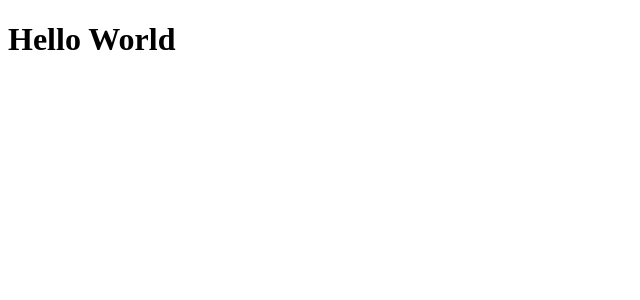
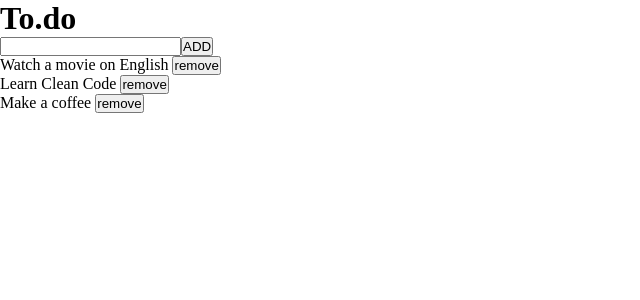
Before and after one commit to davicaju/todo-list, a React (Vite) app: page / in a window 1280 px wide. Shown: the top 300 px of the page, without its empty margins (0-640 px from the left). Built offline with nearby package versions, Linux system fonts and the light colour scheme.

Commit message:
temp: todo component with add and remove tasks

```diff
--- a/src/App.tsx
+++ b/src/App.tsx
@@ -1,7 +1,9 @@
+import { Todo } from "./components/Todo";
+
 export function App() {
   return (
     <div className="App">
-      <h1>Hello World</h1>
+      <Todo />
     </div>
   );
 }
--- /dev/null
+++ b/src/components/Todo/index.tsx
@@ -0,0 +1,64 @@
+import { useState } from "react";
+
+export function Todo() {
+  const databaseTasks = [
+    {
+      id: 0,
+      title: "Watch a movie on English",
+    },
+    {
+      id: 1,
+      title: "Learn Clean Code",
+    },
+    {
+      id: 2,
+      title: "Make a coffee",
+    },
+  ];
+
+  const [tasks, setTasks] = useState(databaseTasks);
+  const [value, setValue] = useState("");
+
+  function handleCreateTask() {
+    if (!value) {
+      return;
+    }
+
+    setValue("");
+
+    const newTask = {
+      id: tasks.length + 1,
+      title: value,
+    };
+
+    setTasks((oldState) => [...oldState, newTask]);
+  }
+
+  function handleDeleteTask(id: number) {
+    setTasks(tasks.filter((task) => id !== task.id));
+  }
+
+  return (
+    <div>
+      <h1>To.do</h1>
+      <div>
+        <input
+          type="text"
+          value={value}
+          onChange={(e) => setValue(e.target.value)}
+        />
+        <button onClick={handleCreateTask}>ADD</button>
+      </div>
+      <div>
+        <ul>
+          {tasks.map((task) => (
+            <li key={task.id}>
+              {task.title}{" "}
+              <button onClick={() => handleDeleteTask(task.id)}>remove</button>
+            </li>
+          ))}
+        </ul>
+      </div>
+    </div>
+  );
+}
--- a/src/main.tsx
+++ b/src/main.tsx
@@ -2,6 +2,8 @@ import React from "react";
 import ReactDOM from "react-dom/client";
 
 import { App } from "./App";
+
+import "./styles/global.css";
 
 ReactDOM.createRoot(document.getElementById("root") as HTMLElement).render(
   <React.StrictMode>
--- /dev/null
+++ b/src/styles/global.css
@@ -0,0 +1,5 @@
+* {
+    margin: 0;
+    padding: 0;
+    box-sizing: border-box;
+}
```
